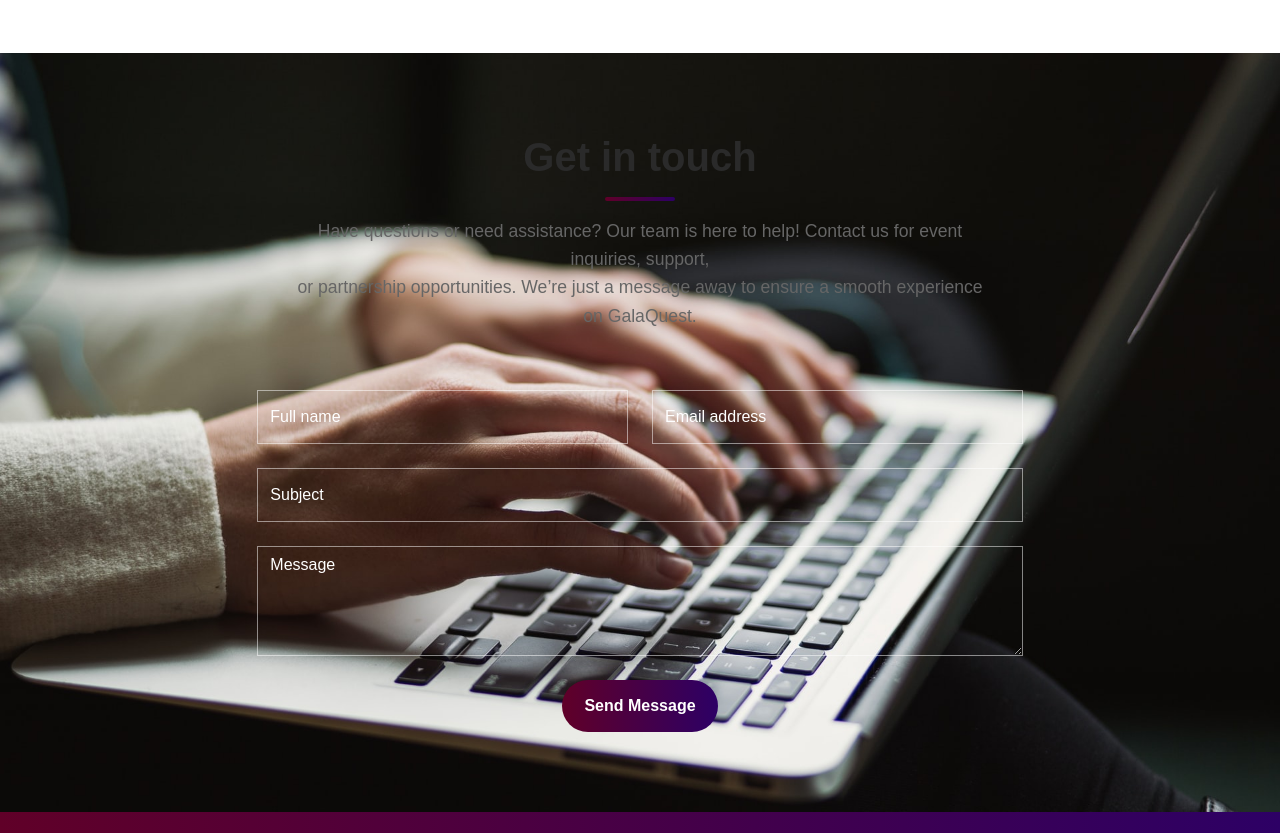
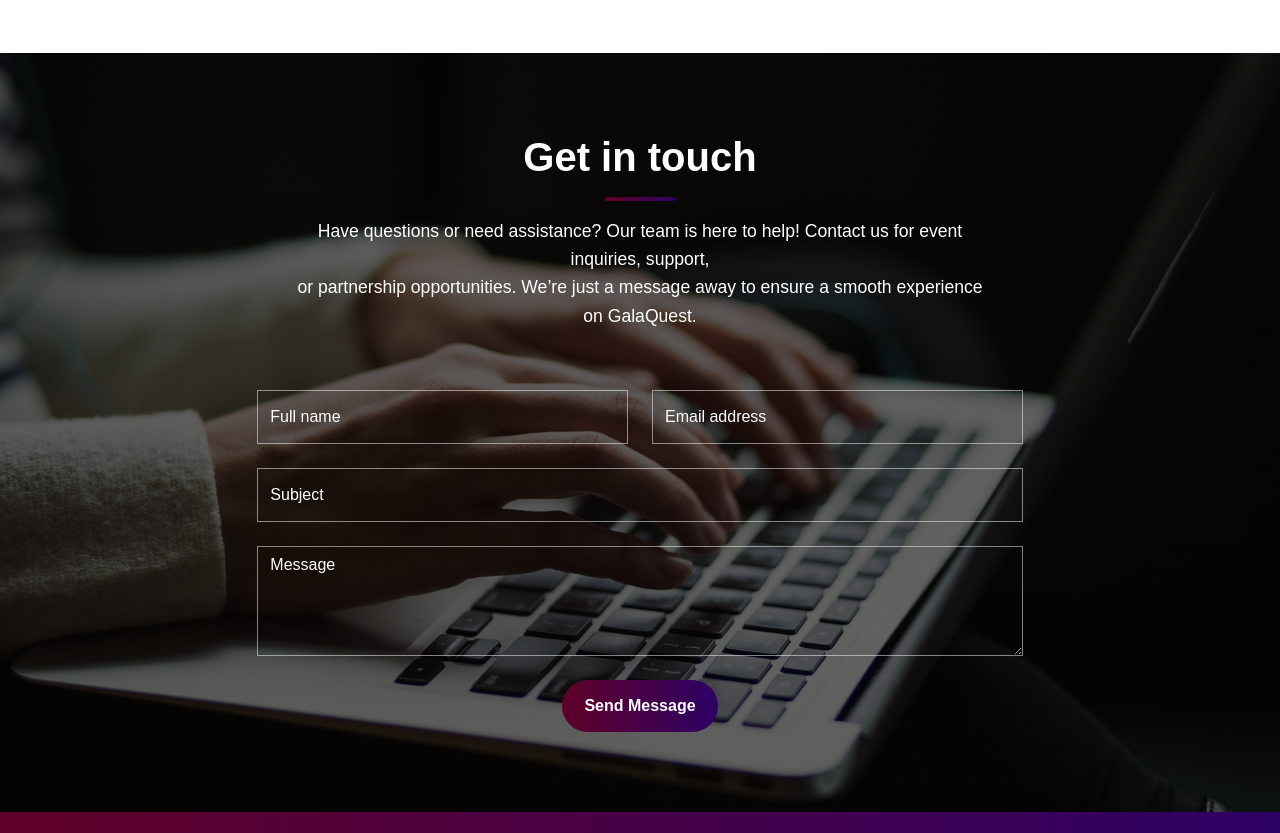
Before and after one commit to Manuha656/RFP-PROJ, a plain HTML site: page frontend/index.html in a window 1280 px wide. Shown: the part 6360-7193 px from the top of the page. Drawn offline with nearby package versions, Linux system fonts and the light colour scheme.

Commit message:
Update index.html

```diff
--- a/frontend/index.html
+++ b/frontend/index.html
@@ -552,7 +552,7 @@
 
 
     <!--contact-->
-    <section id="contact" class="bg-cover text-white" style="background-image: url(cover_3.jpg);">
+<!--     <section id="contact" class="bg-cover text-white" style="background-image: url(cover_3.jpg);">
         <div class="overlay"></div>
         <div class="container">
             <div class="row">
@@ -586,7 +586,57 @@
                 </div>
             </div>
         </div>
-    </section>
+    </section> -->
+
+<!--contact-->
+<section id="contact" class="bg-cover text-white position-relative" style="background-image: url(cover_3.jpg); background-size: cover; background-position: center;">
+    <!-- Overlay -->
+    <div class="overlay" style="
+        position: absolute;
+        top: 0;
+        left: 0;
+        height: 100%;
+        width: 100%;
+        background-color: rgba(0, 0, 0, 0.6);
+        z-index: 1;
+    "></div>
+
+    <!-- Content Container -->
+    <div class="container position-relative" style="z-index: 2;">
+        <div class="row">
+            <div class="col-12 section-intro text-center" data-aos="fade-up">
+                <h1 style="color: white;">Get in touch</h1>
+                <div class="divider"></div>
+                <p style="color: white;">
+                    Have questions or need assistance? Our team is here to help! Contact us for event inquiries, support,
+                    <br>or partnership opportunities. We’re just a message away to ensure a smooth experience on GalaQuest.
+                </p>
+            </div>
+        </div>
+        <div class="row">
+            <div class="col-md-8 mx-auto" data-aos="fade-up">
+                <form action="#" class="row g-4">
+                    <div class="form-group col-md-6">
+                        <input type="text" class="form-control" placeholder="Full name">
+                    </div>
+                    <div class="form-group col-md-6">
+                        <input type="email" class="form-control" placeholder="Email address">
+                    </div>
+                    <div class="form-group col-md-12">
+                        <input type="text" class="form-control" placeholder="Subject">
+                    </div>
+                    <div class="form-group col-md-12">
+                        <textarea cols="30" rows="4" class="form-control" placeholder="Message"></textarea>
+                    </div>
+                    <div class="text-center">
+                        <button class="btn btn-main" type="submit">Send Message</button>
+                    </div>
+                </form>
+            </div>
+        </div>
+    </div>
+</section>
+
 
     <!--footer-->
     <footer class="py-4">
```
